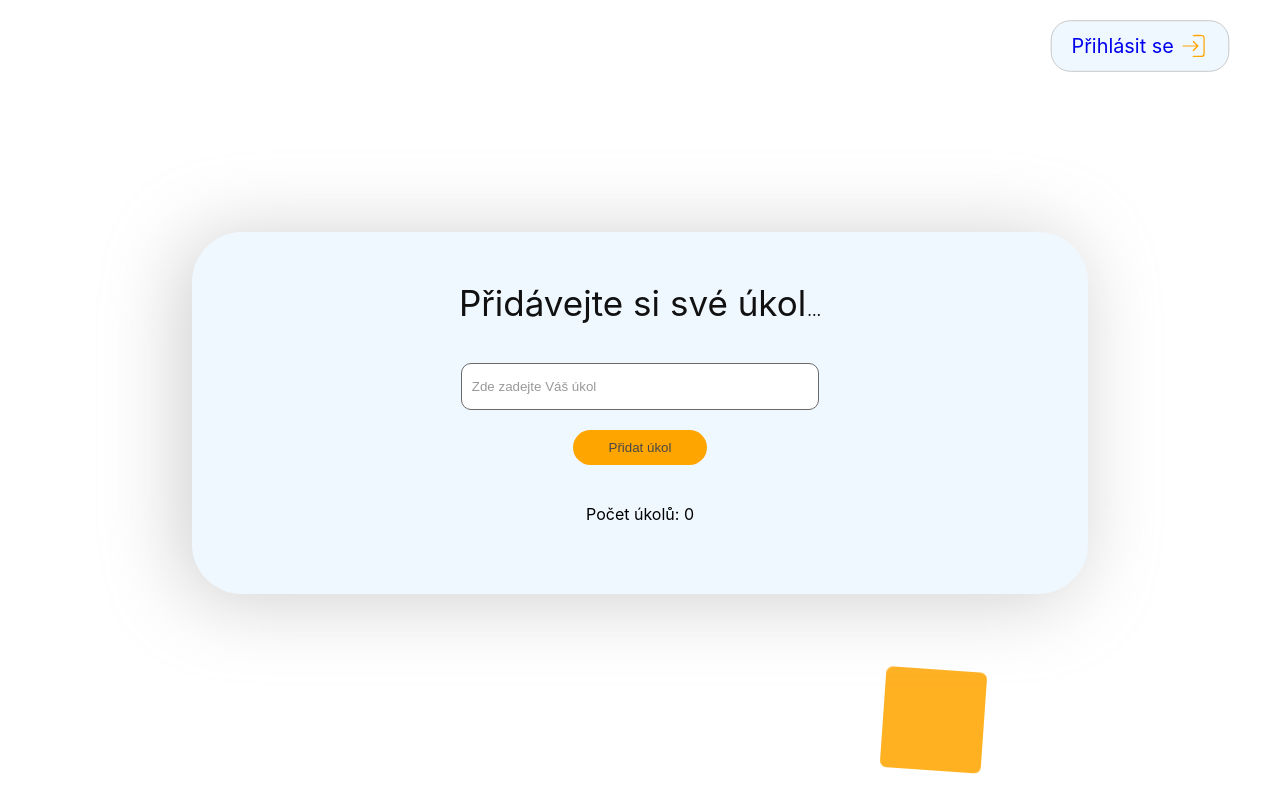
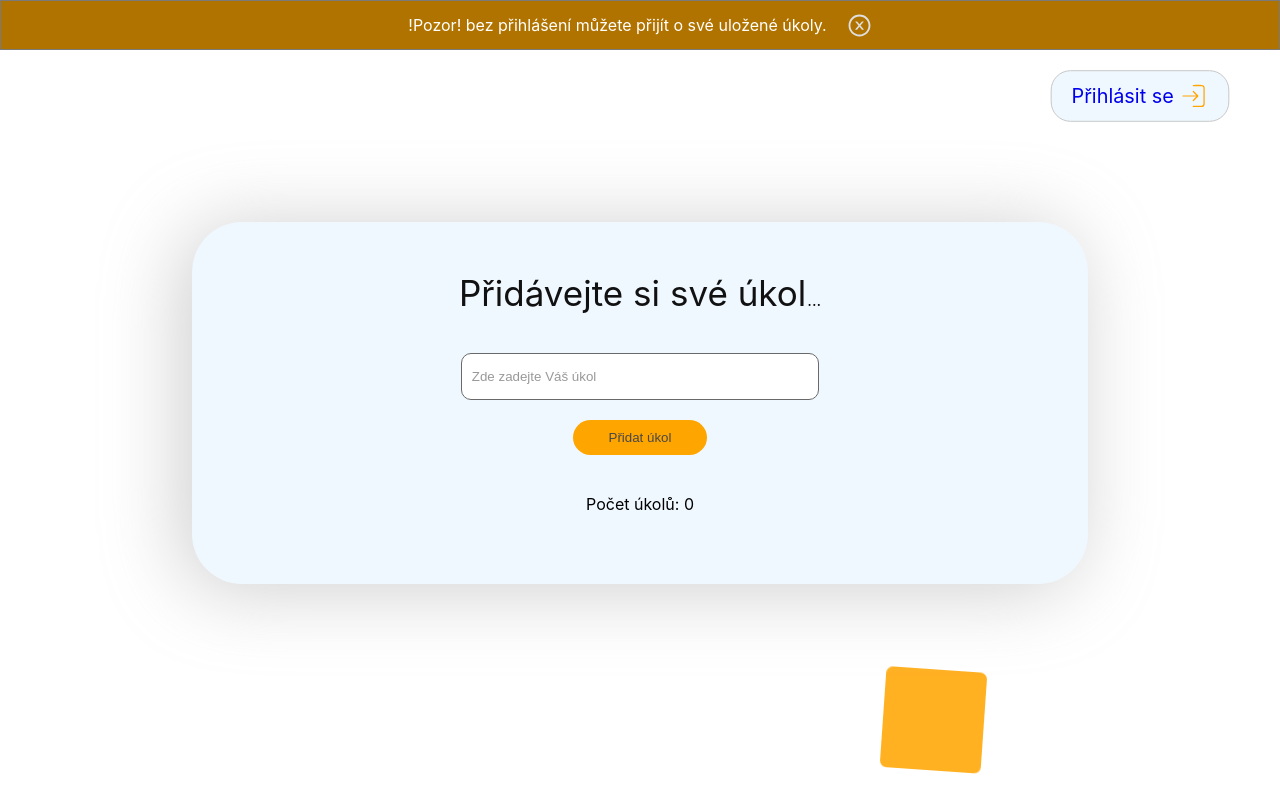
Before and after one commit to MilanMizera/add-your-tasks-react, a React (Create React App) app: page / in a window 1280 px wide. Built offline with nearby package versions, Linux system fonts and the light colour scheme.

Commit message:
přidání warning banneru aby se uživatel přihlásil

```diff
--- a/src/pages/TasksPage/Form.js
+++ b/src/pages/TasksPage/Form.js
@@ -5,6 +5,7 @@ import "./form.css"
 import { AiOutlineEdit } from "react-icons/ai";
 import { GoTrash } from "react-icons/go";
 import { CiLogin } from "react-icons/ci";
+import { AiOutlineCloseCircle } from "react-icons/ai";
 
 // automaticky psaný text
 import Typewriter from 'typewriter-effect';
@@ -26,10 +27,7 @@ const getArrayTasks = () => {
 
         return JSON.parse(localStorage.getItem("tasks"))
 
-
     } else {
-
-
 
         return []
     }
@@ -48,9 +46,8 @@ const getCountTasks = () => {
 
     } else {
 
+        return 0
 
-
-        return 0
     }
 
 }
@@ -62,6 +59,7 @@ const App = () => {
     const [countTasks, setCountTasks] = useState(getCountTasks)
     const [deleteAllTasks, setDeleteAllTasks] = useState(false)
     const [editId, setEditId] = useState(0)
+    const [warningVisibility, setWarningVisibility] = useState(true)
 
     useEffect(() => {
 
@@ -78,11 +76,12 @@ const App = () => {
 
 
 
+    // !POZOR! První vždy musí jít metoda getitem a až po ní setItem jinak to hodí error
 
-useEffect(()=> {
+    useEffect(() => {
 
-    const data = localStorage.getItem("deleteAllTasks")
-    setDeleteAllTasks(JSON.parse(data))
+        const data = localStorage.getItem("deleteAllTasks")
+        setDeleteAllTasks(JSON.parse(data))
 
 
 
@@ -95,12 +94,6 @@ useEffect(()=> {
         console.log(deleteAllTasks)
 
     }, [deleteAllTasks])
-
-
-
-
-
-
 
 
 
@@ -157,18 +150,13 @@ useEffect(()=> {
             errorTaskNotify()
 
         }
-
-
-
     }
 
     const deleteTask = (localId) => {
 
         const filtredTasks = tasksArray.filter((oneTask) => {
 
-
             return oneTask.id !== localId
-
 
         })
 
@@ -185,7 +173,6 @@ useEffect(()=> {
 
         })
 
-
         setUserValue(editTask.taskName)
         setEditId(localId)
 
@@ -198,12 +185,16 @@ useEffect(()=> {
         setTasksArray([])
         setDeleteAllTasks(false)
 
+    }
+
+    const dontShowWarningVisibility = () => {
+
+        setWarningVisibility(false)
 
     }
 
 
     return (<div>
-
 
         <ul className="background">
 
@@ -211,7 +202,13 @@ useEffect(()=> {
             <li></li> <li></li> <li></li> <li></li> <li></li>
         </ul>
 
+        {warningVisibility && <div className="warning-wrapper">
+            <p className="warning-text">!Pozor! bez přihlášení můžete přijít o své uložené úkoly.</p>
+            <AiOutlineCloseCircle onClick={dontShowWarningVisibility} className="warning-close-icon"></AiOutlineCloseCircle>
+        </div>}
+
         <div className="login-section">
+
 
             <Link to="/prihlaseni" className="login-text">Přihlásit se
                 <CiLogin className="login-icon"></CiLogin>
@@ -220,8 +217,6 @@ useEffect(()=> {
         </div>
 
         <div className="form-wrapper">
-
-
 
             <ToastContainer
                 position="top-right"
@@ -236,7 +231,6 @@ useEffect(()=> {
                 pauseOnHover
                 theme="light"
             />
-
 
             <div className="typed-text-section">
                 <Typewriter className="Typewriter__wrapper"
@@ -279,11 +273,8 @@ useEffect(()=> {
                 {deleteAllTasks && <button className="delete-all-tasks" onClick={CleareAllLocalStorage} >Vymazat všechny úkoly</button>}
             </div>
 
-
-
         </div>
     </div>)
 }
 
-
 export default App
--- a/src/pages/TasksPage/form.css
+++ b/src/pages/TasksPage/form.css
@@ -1,5 +1,3 @@
-
-
 .background {
     z-index: -1;
     position: fixed;
@@ -118,10 +116,41 @@
 
 }
 
+.login-wrapper {
+
+    display: flex;
+    flex-direction: row;
+
+}
+
+.warning-wrapper {
+
+    display: flex;
+    justify-content: center;
+    align-items: center;
+    background-color: rgb(177, 115, 0);
+    height: 50px;
+    border: 0.5px solid rgb(122, 122, 122);
+
+}
+
+.warning-text {
+    text-align: center;
+    margin-right: 20px;
+    color: #ffffff;
+}
+
+.warning-close-icon {
+
+    font-size: 25px;
+    color: rgb(223, 223, 223);
+    cursor: pointer;
+
+}
+
 .login-section {
 
     display: flex;
-    align-items: center;
     justify-content: end;
     margin-right: 50px;
     margin-top: 20px;
@@ -179,7 +208,7 @@ border: 1px solid rgb(199, 199, 199);
     width: 70%;
     height: auto;
     margin: 0px auto;
-    margin-top: 160px;
+    margin-top: 100px;
     margin-bottom: 80px;
     padding: 50px 0px;
     vertical-align: middle;
@@ -418,10 +447,6 @@ border: 1px solid rgb(199, 199, 199);
     }
 }
 
-
-
-
-
 @keyframes pulse {
     0% {
         transform: scale(0.95);
```
Lines whose indentation alone changed are shown as unchanged.
